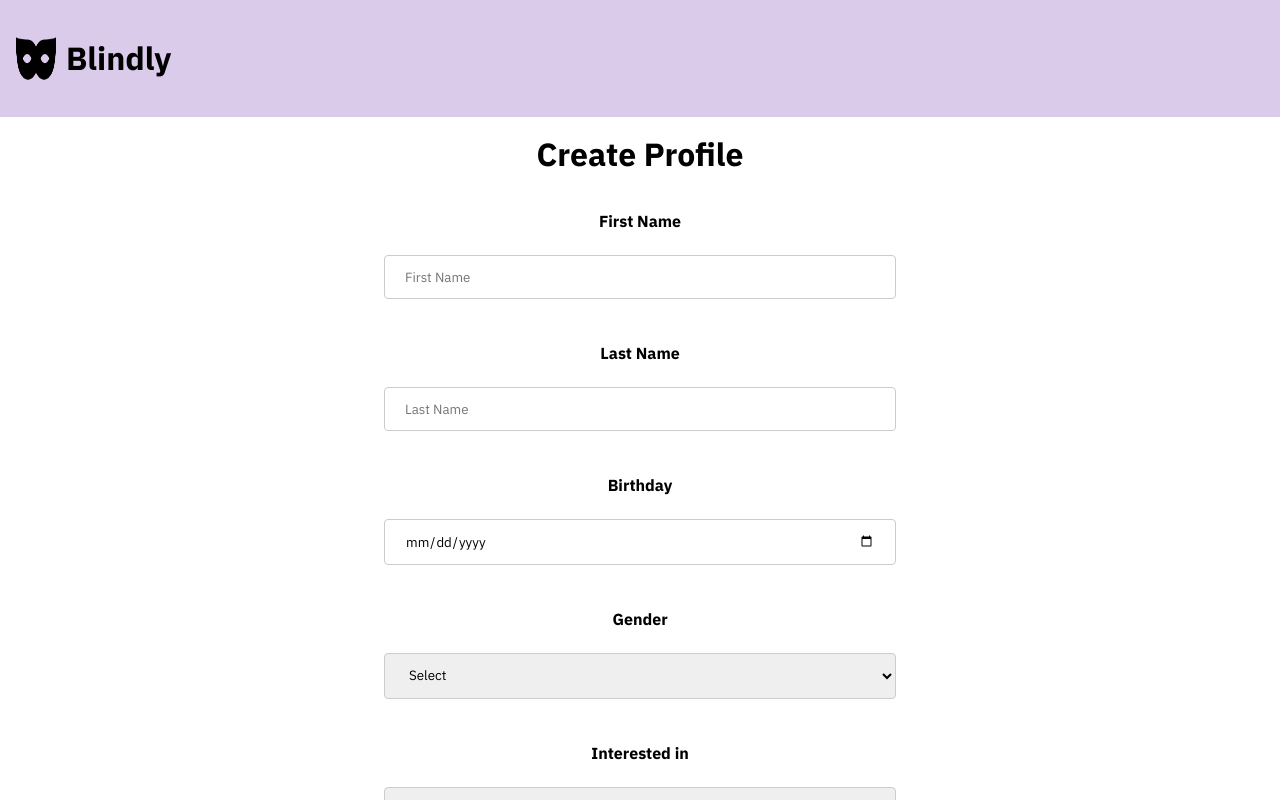
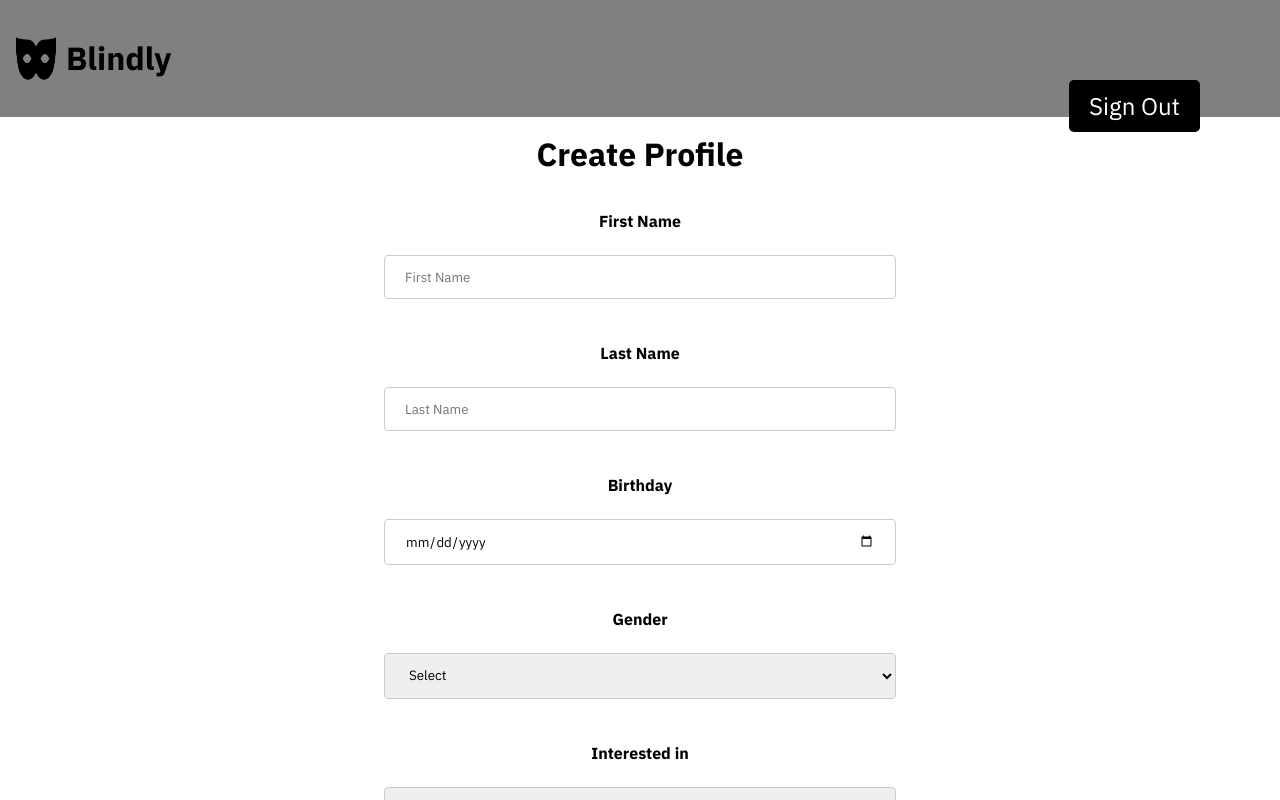
Before and after one commit to ucsb-cs148-w24/project-pj07-datingalgorithm, a React (Create React App) app: page /makeProfile in a window 1280 px wide. Built offline with nearby package versions, Linux system fonts and the light colour scheme.

Commit message:
fixed issues and added signout buttons

```diff
--- a/src/App.js
+++ b/src/App.js
@@ -1,6 +1,6 @@
 import React from 'react';
-import Home from './Home'; // Ensure this import path matches your file structure
-import ProfileCreation from './ProfileCreation'; // Ensure this import path matches your file structure
+import Home from './Home';
+import ProfileCreation from './ProfileCreation';
 import './App.css';
 import Cards from './Cards';
 import { BrowserRouter as Router, Routes, Route } from 'react-router-dom';
@@ -8,7 +8,6 @@ import { BrowserRouter as Router, Routes, Route } from 'react-router-dom';
 function App() {
   return (
     <div className="App">
-      {/* Header */}
 
       <Router >
         <Routes>
--- a/src/Header.css
+++ b/src/Header.css
@@ -4,9 +4,10 @@
     display: flex;
     justify-content: left;
 
+
     padding: 1em;
     margin-bottom: 1em;
-    background-color: rgb(219, 203, 234);
+    background-color: grey;
     color: #000000;
 
   }
--- a/src/Header.js
+++ b/src/Header.js
@@ -3,12 +3,14 @@
 import React from 'react'
 import './Header.css';
 import logo from './res/eye-mask.png';
+import SignOutButton from './SignOutButton';
 
 function Header() {
     return (
         <div className="Header">
             <img src={logo} alt="Blindly Logo" className="logo" />
             <h1>Blindly</h1>
+            <SignOutButton/>
         </div>
     )
 }
--- a/src/Home.js
+++ b/src/Home.js
@@ -1,11 +1,13 @@
 import React, { useEffect, useState } from 'react';
 import { auth, signInWithGoogle, signOutUser } from './firebaseConfig';
 import { onAuthStateChanged } from 'firebase/auth';
+import { useNavigate } from 'react-router-dom';
 
 const Home = () => {
     const [user, setUser] = useState(null); // Track user state
     const [errorMessage, setErrorMessage] = useState(null);
-    const [errorTimer, setErrorTimer] = useState(null);
+    // const [errorTimer, setErrorTimer] = useState(null);
+    const navigate = useNavigate();
 
     useEffect(() => {
         const unsubscribe = onAuthStateChanged(auth, (currentUser) => {
@@ -24,6 +26,7 @@ const Home = () => {
             signInWithGoogle()
                 .then(() => {
                     console.log("User signed in");
+                    navigate('/makeProfile')
                     // Additional sign-in logic here if necessary
                 })
                 .catch((error) => {
@@ -31,7 +34,7 @@ const Home = () => {
                     // Show the error message
                     setErrorMessage("Only UCSB students are accepted");
 
-                    // Clear the error message after 5 seconds
+                    // Clear the error message after 2 seconds
                     const timer = setTimeout(() => {
                         setErrorMessage(null);
                     }, 2000);
--- /dev/null
+++ b/src/SignOutButton.css
@@ -0,0 +1,25 @@
+.sign-out-btn {
+
+    background-color: black;
+    color: white;
+    border: none;
+    border-radius: 5px;
+    padding: 10px 20px;
+    font-size: 3vmin;
+    cursor: pointer;
+    transition: background-color 0.2s ease-in-out;
+    position: absolute;
+    top: 10vh;
+    right: 10vh;
+
+
+}
+
+.sign-out-btn:hover {
+    background-color: grey;
+}
+
+.sign-out-btn:focus {
+    outline: none;
+    box-shadow: 0 0 0 2px rgba(0,123,255,0.5);
+}
--- /dev/null
+++ b/src/SignOutButton.js
@@ -0,0 +1,26 @@
+import React from 'react';
+import { signOutUser } from './firebaseConfig';
+import { useNavigate } from 'react-router-dom'
+import './SignOutButton.css'
+
+const SignOutButton = () => {
+    const navigate = useNavigate();
+
+    const handleSignOut = async () => {
+        try {
+            await signOutUser();
+            console.log("User signed out successfully.");
+            navigate('/')
+        } catch (error) {
+            console.error("Error during sign out:", error);
+        }
+    };
+
+    return (
+        <button onClick={handleSignOut} className="sign-out-btn">
+            Sign Out
+        </button>
+    );
+};
+
+export default SignOutButton;
--- a/src/index.css
+++ b/src/index.css
@@ -77,13 +77,15 @@ h2{
     position: absolute;
     top: 65vh;
     transform: translate(-50%, -50%); /* Center `h2` on the specified point */
+    cursor: pointer;
+    transition: background-color 0.2s ease-in-out;
 
 
 }
 
 /* Add a hover effect for the button */
 .primary-button:hover {
-    background-color: black; /* Change background color on hover */
+    background-color: grey; /* Change background color on hover */
 }
 .error-popup {
     position: fixed;
```
